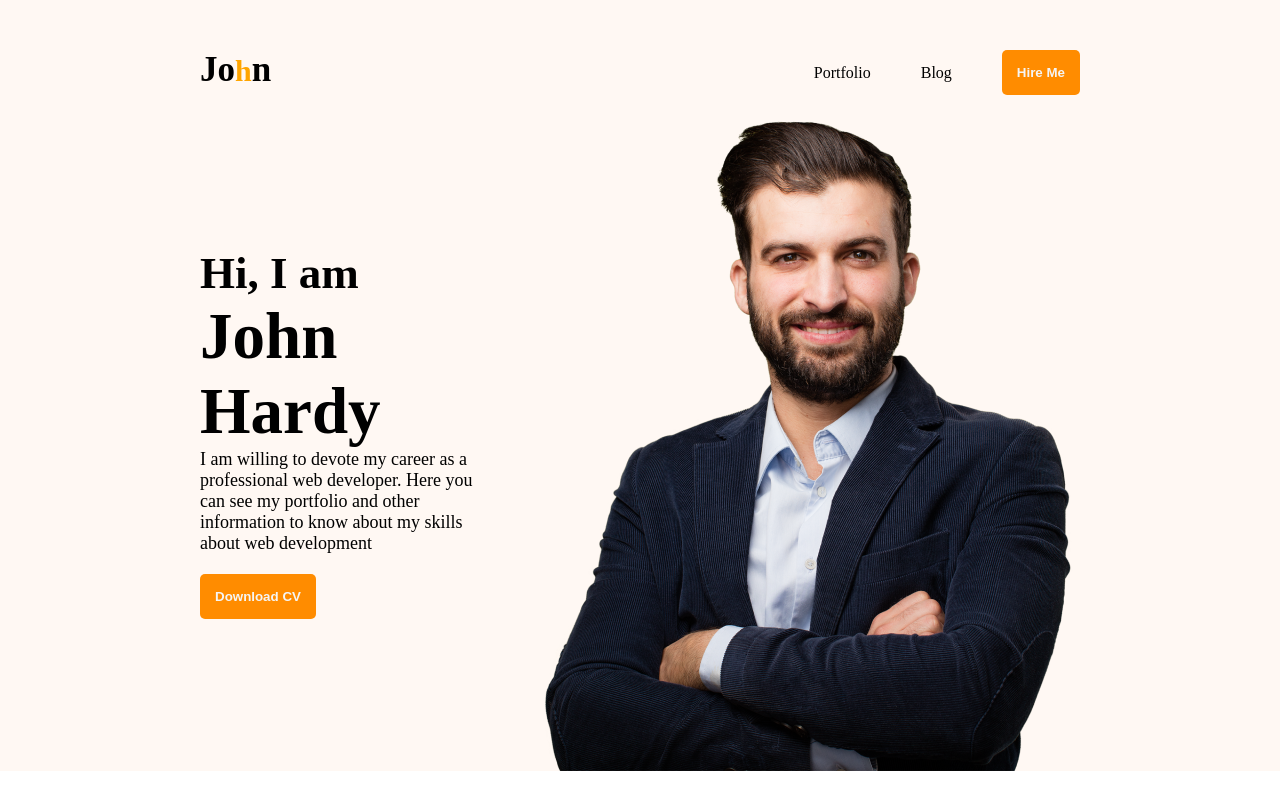
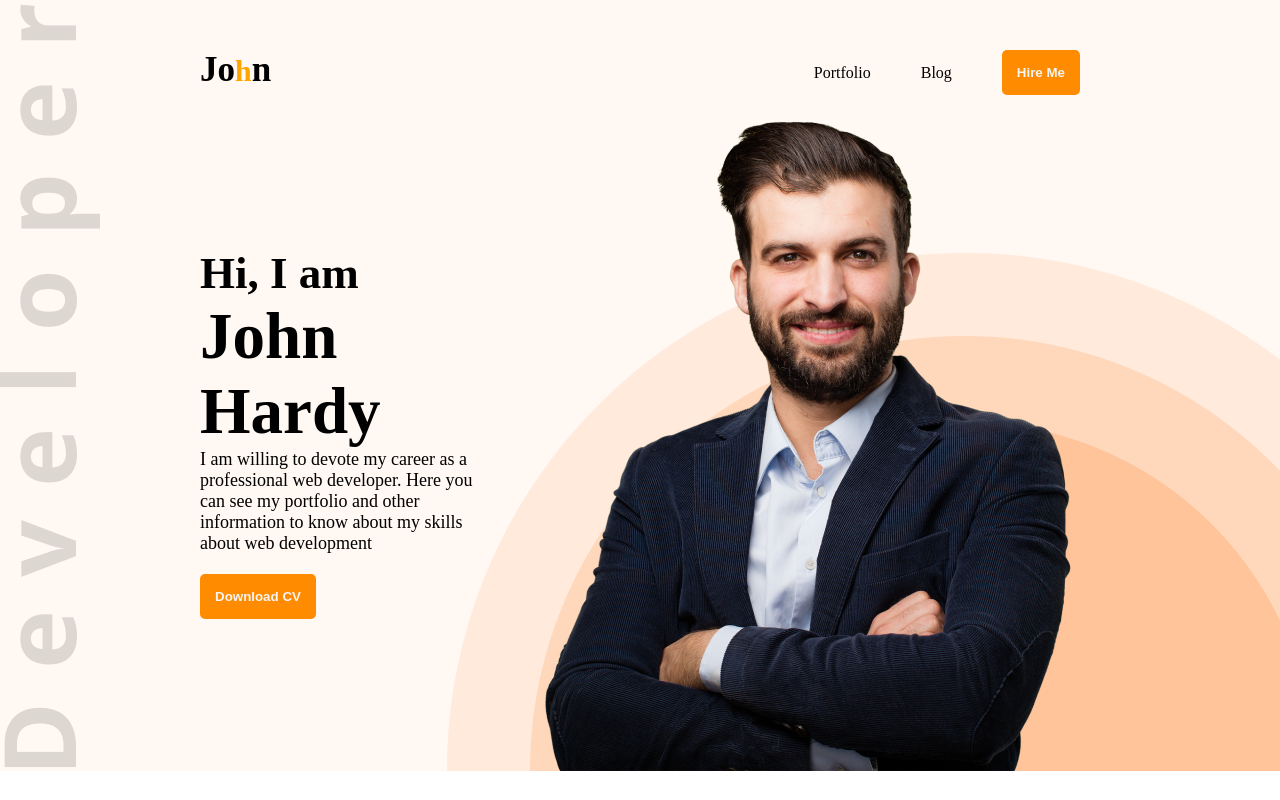
Before and after one commit to HasibUddin1/developer-portfolio, a plain HTML site: page index.html in a window 1280 px wide. Shown: the top 800 px of the page. Drawn offline with Linux system fonts and the light colour scheme.

Commit message:
added background image again

```diff
--- a/styles/portfolio.css
+++ b/styles/portfolio.css
@@ -70,7 +70,7 @@ nav ul li {
 
 .header {
     background-color: #fff8f3;
-    background-image: url(images/header_bg.png), url(images/developer.png);
+    background-image: url('/images/header_bg.png'), url('/images/developer.png');
     background-repeat: no-repeat;
     background-position: bottom right, left;
 }
```
